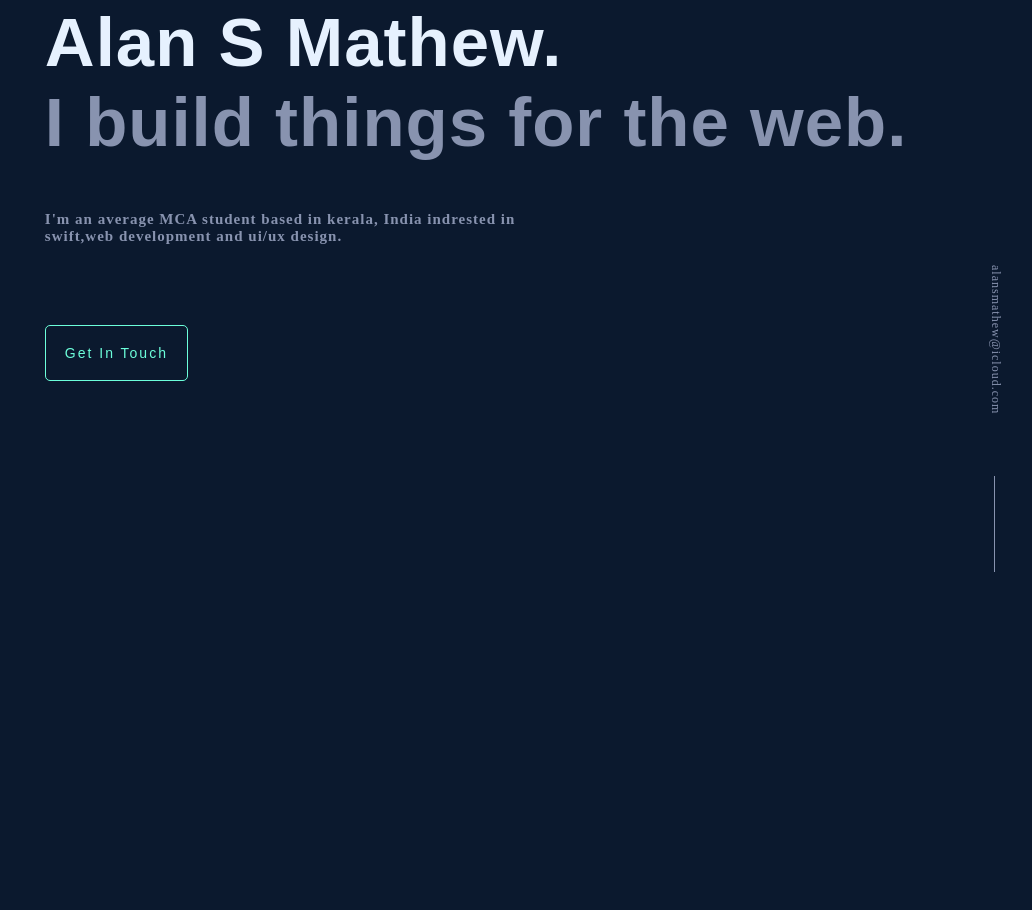
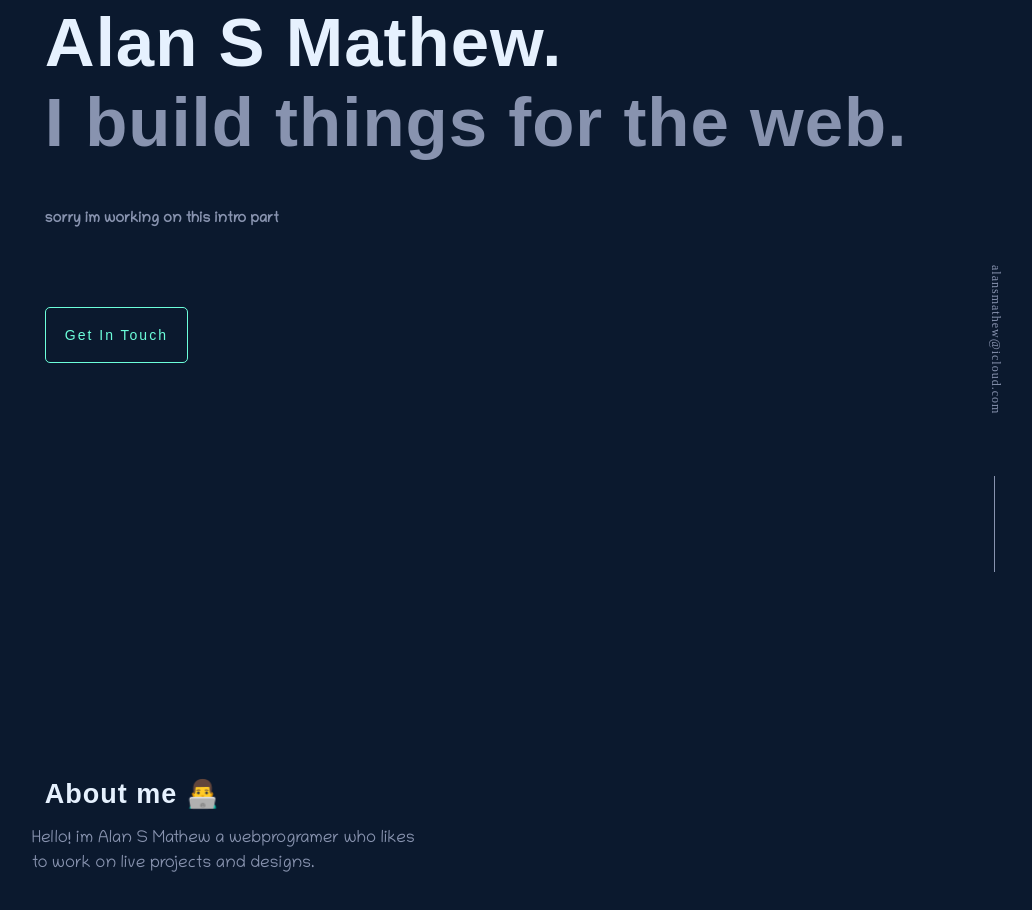
Before and after one commit to prodeveloper03/A1, a plain HTML site: page index.html in a window 1280 px wide. Shown: the part 228-1138 px from the top of the page, without its empty margins (237-1269 px from the left). Before the commit the page ends 801 px from the top, so only its background shows below. Drawn offline with Linux system fonts and the light colour scheme.

Commit message:
Add files via upload

```diff
--- a/index.html
+++ b/index.html
@@ -1,7 +1,7 @@
 <!DOCTYPE HTML>
 <html>
     <head>
-        <title>Alan S Mathew</title>
+        <title>&#x1F468;&#x200D;&#x1F4BB; Alan S Mathew | Web Programmer</title>
         <link rel="stylesheet" type="text/css" href="style.css">
     </head>
     <body>
@@ -23,18 +23,23 @@
             <h6>Hi, my name is</h6>
             <h1 style=color:rgb(230,241,254);>Alan S Mathew.<h1>
             <h1 style=color:rgb(136,147,175);>I build things for the web.</h1><br><br>
-            <h5>
-                I'm an average MCA student based in kerala, India indrested in <br>
-                swift,web development and ui/ux design.
-            </h5>
+            <h5>sorry im working on this intro part</h5>
             <br><br><br>
             <button>Get In Touch</button>
+        </div>
+
+        <div class="box" >
+            <h3>About me &#x1F468;&#x200D;&#x1F4BB;</h3>
+            <p>
+                Hello! im Alan S Mathew a webprogramer who likes to work on
+                live projects and designs.
+            </p>
         </div>
 
     <!-- division for vertical line and email(right conner) -->
 
         <div class="left">
-            <h7>alansmathew@icloud.com</h7>
+            <a href=mailto:alansmathew@icloud.com>alansmathew@icloud.com</a>
             <div class="line"></div>
         </div>
     </body>
--- a/style.css
+++ b/style.css
@@ -2,6 +2,11 @@ body{
     margin:0px;
     padding:0px;
     background: rgb(11,	25,	46);
+}
+
+@font-face{
+    font-family: cust1;
+    src:url(fonts/Chilanka-Regular.ttf);
 }
 .logo{
     margin:12px 0px 0px 58px;
@@ -62,13 +67,20 @@ h1{
     font-size: 69px;
     letter-spacing: 1px;
 }
+h3{
+    margin:1px 0px 0px 13px;
+    padding:00px;
+    font-family: sans-serif;
+    font-size: 27px;
+    letter-spacing: 1px;
+    color:rgb(230,241,254);
+}
 h5{
     margin:13px 13px 13px 13px;
     padding:0px;
-    font-family:AppleGothic;
+    font-family:cust1;
     font-size: 15px;
     color:rgb(136,147,175);
-    letter-spacing: 1px;
 
 }
 h6{
@@ -78,12 +90,13 @@ h6{
     font-size: 15px;
     color:rgb(100,234,203);
 }
-h7{
+.left a{
     margin:13px 13px 13px 13px;
     padding:0px;
     font-family:Andale Mono;
     font-size: 12px;
     color:rgb(136,147,175);
+    text-decoration: none;
 }
 .emoji{
     /* still wanna work on  */
@@ -126,3 +139,15 @@ button{
     width:1px;
     height:12%;
 }
+ .box{
+     margin:16% 0 10% 21%;
+     display:block;
+     width:400px;
+     height:500px;
+ }
+  p{
+      font-family: cust1;
+      color:rgb(136,147,175);
+      line-height: 25px;
+      font-size: 17px;
+  }
```
Also changed, not shown: fonts/Chilanka-Regular.ttf (added).
